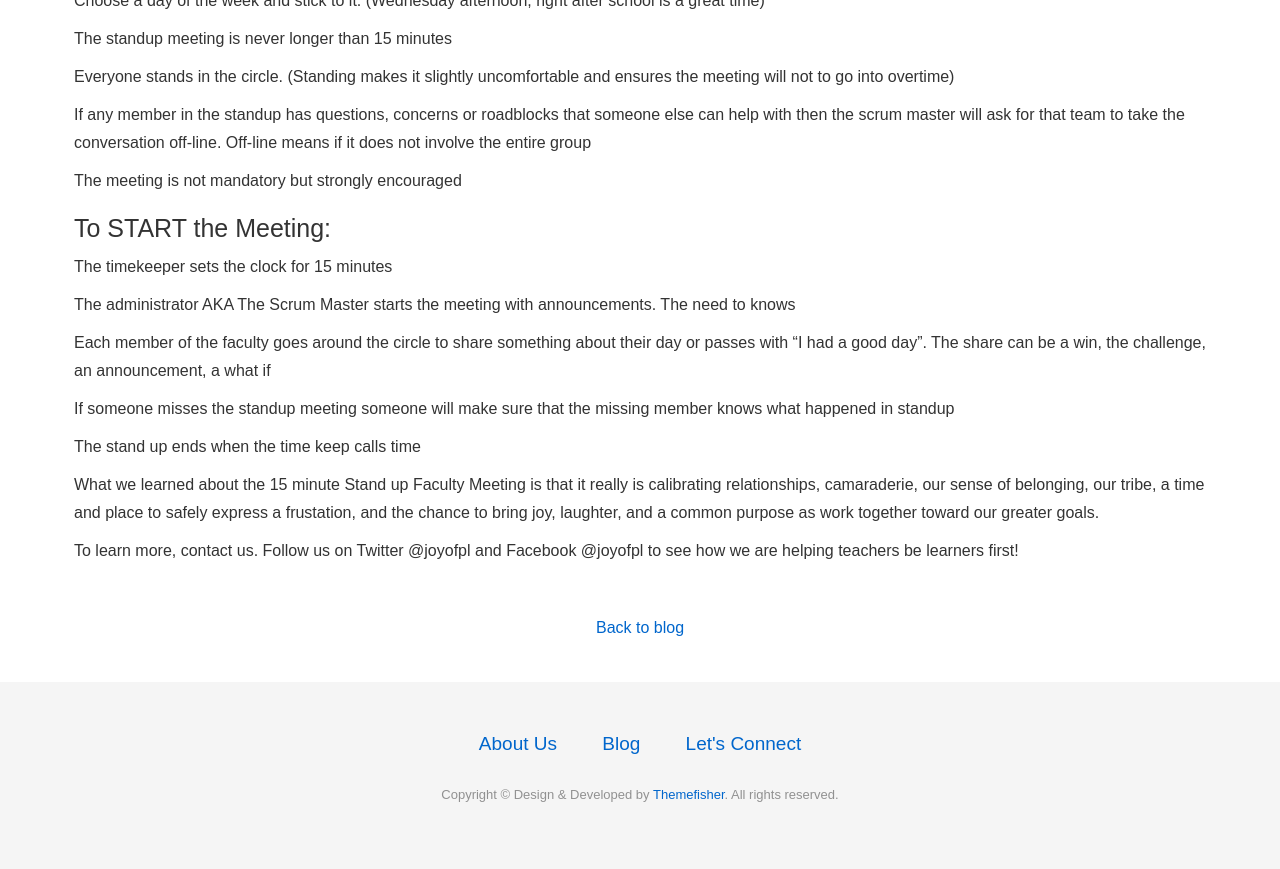
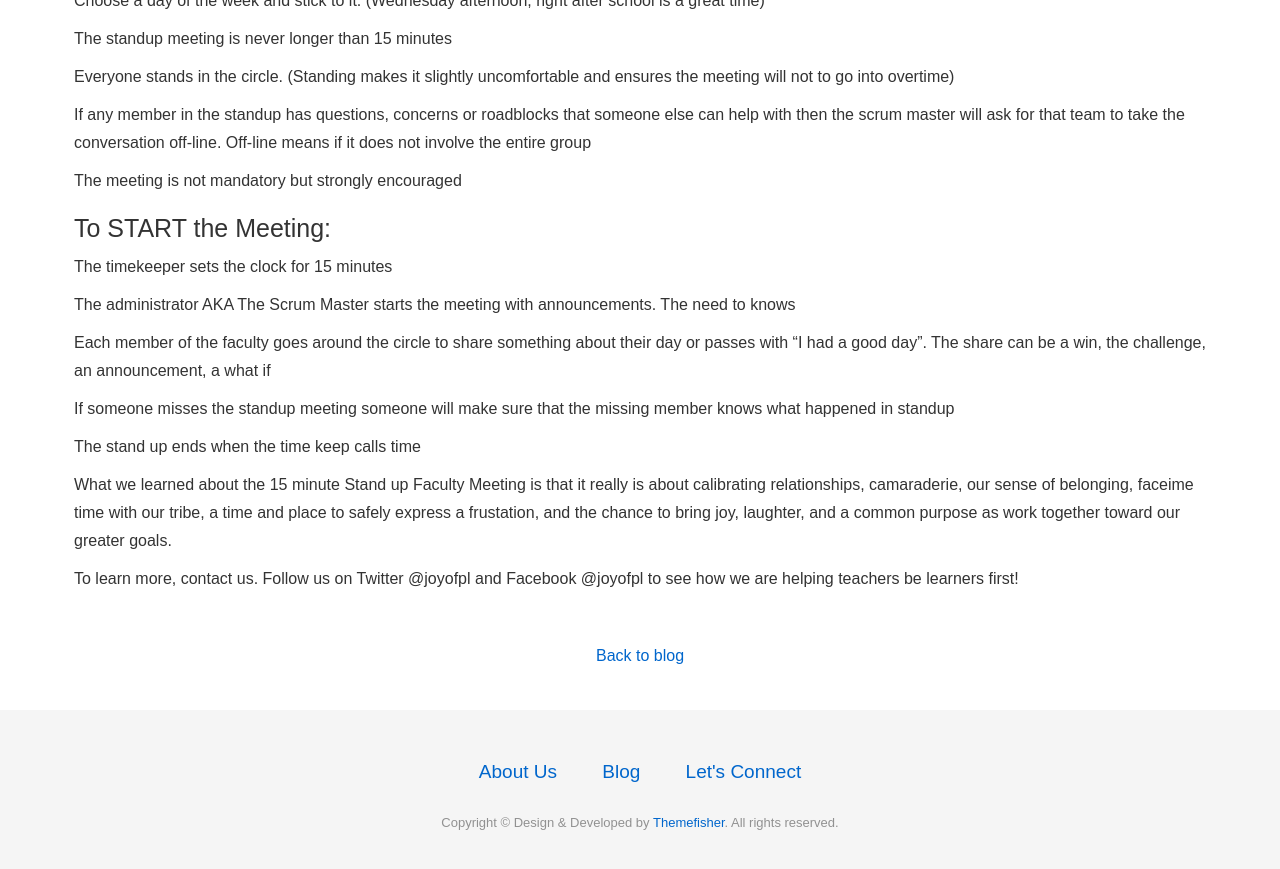
Before and after one commit to meesterkurt/joyofprofessionallearning, a Jekyll site: the page built from _posts/2017-10-14-stand-up-faculty-meeting.markdown, in a window 1280 px wide and 900 px high, scrolled down 1353 px. Shown: the top 869 px of the window. Built offline with Jekyll 4.4.1, drawn with Linux system fonts in a browser that asks for light colours; nearby versions of some CDN libraries.

Commit message:
line 46
add text

```diff
--- a/_posts/2017-10-14-stand-up-faculty-meeting.markdown
+++ b/_posts/2017-10-14-stand-up-faculty-meeting.markdown
@@ -43,7 +43,7 @@
 
 The stand up ends when the time keep calls time
 
-What we learned about the 15 minute Stand up Faculty Meeting is that it really is calibrating relationships, camaraderie, our sense of belonging, our tribe, a time and place to safely express a frustation, and the chance to bring joy, laughter, and a common purpose as work together toward our greater goals.
+What we learned about the 15 minute Stand up Faculty Meeting is that it really is about calibrating relationships, camaraderie, our sense of belonging, faceime time with our tribe, a time and place to safely express a frustation, and the chance to bring joy, laughter, and a common purpose as work together toward our greater goals.
 
 To learn more, contact us.
 Follow us on Twitter @joyofpl and Facebook @joyofpl to see how we are helping teachers be learners first!
```
